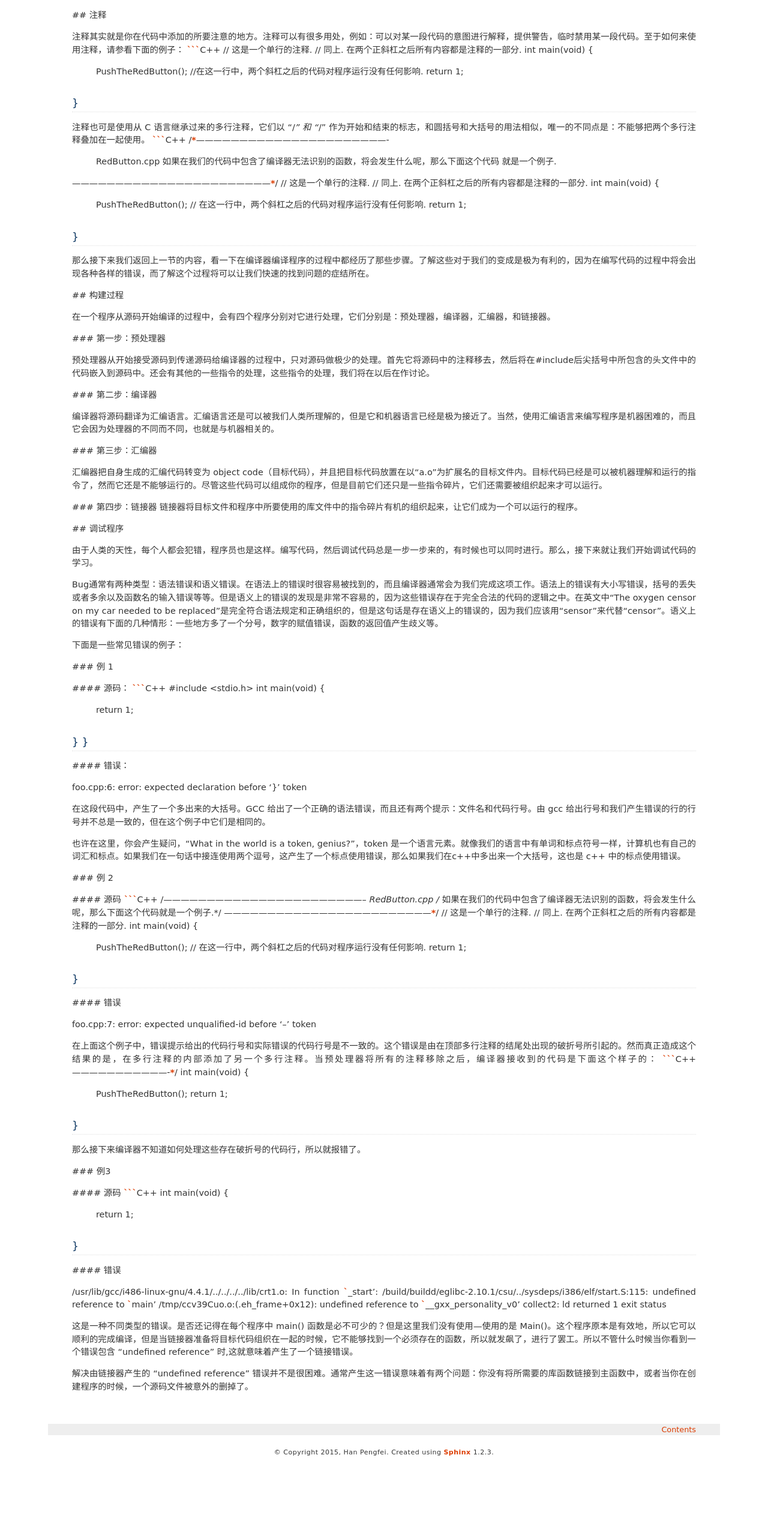
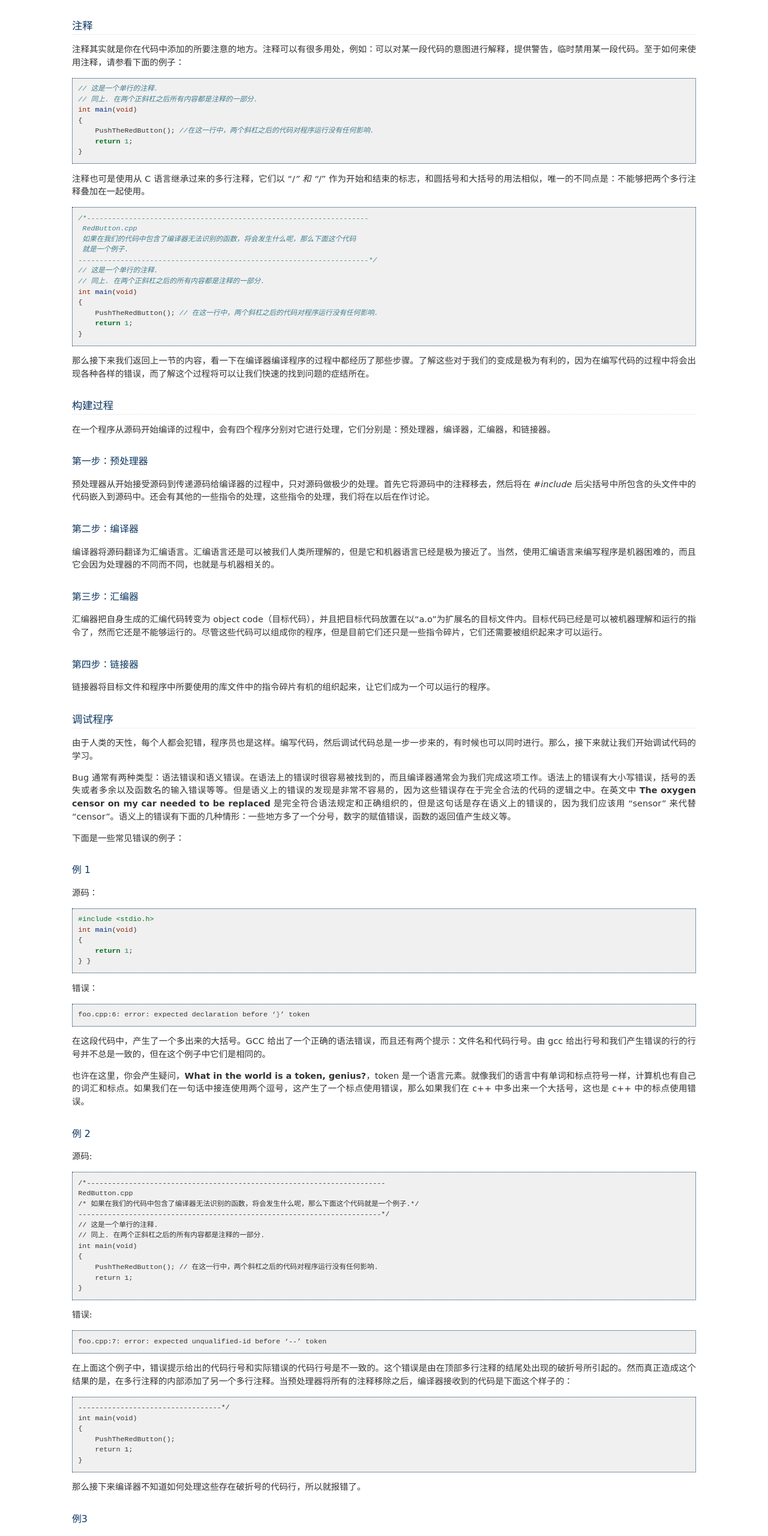
Before and after one commit to Haiku-cn/Haiku-cn.github.io, a plain HTML site: page develop/darkwyrm/learning/C02.html in a window 1280 px wide. Shown: the part 220-2780 px from the top of the page at 60% size. Before the commit the page ends 2657 px from the top, so only its background shows below. Drawn offline with Linux system fonts and the light colour scheme.

Commit message:
style converted from markdown to rst for C01, C02

```diff
--- a/develop/darkwyrm/learning/C02.html
+++ b/develop/darkwyrm/learning/C02.html
@@ -43,115 +43,128 @@
   <div class="section" id="id1">
 <h1>第二课<a class="headerlink" href="#id1" title="Permalink to this headline">¶</a></h1>
 <p>也许现在我们写下的程序并没有实际的用处，当时随着我们学习的深入，你会发现你可以让自己的程序做很多的事情。那么在这一节里，我们主要来介绍两个方面的内容：注释和编译器在创建你的程序过程中的各个不同的阶段。在这里，我们还要探讨一下如何调试你的代码。</p>
-<p>## 注释</p>
-<p>注释其实就是你在代码中添加的所要注意的地方。注释可以有很多用处，例如：可以对某一段代码的意图进行解释，提供警告，临时禁用某一段代码。至于如何来使用注释，请参看下面的例子：
-<a href="#id2"><span class="problematic" id="id3">``</span></a><a href="#id4"><span class="problematic" id="id5">`</span></a>C++
-// 这是一个单行的注释.
-// 同上. 在两个正斜杠之后所有内容都是注释的一部分.
-int main(void)
-{</p>
-<blockquote>
-<div>PushTheRedButton(); //在这一行中，两个斜杠之后的代码对程序运行没有任何影响.
-return 1;</div></blockquote>
+<div class="section" id="id2">
+<h2>注释<a class="headerlink" href="#id2" title="Permalink to this headline">¶</a></h2>
+<p>注释其实就是你在代码中添加的所要注意的地方。注释可以有很多用处，例如：可以对某一段代码的意图进行解释，提供警告，临时禁用某一段代码。至于如何来使用注释，请参看下面的例子：</p>
+<div class="highlight-cpp"><div class="highlight"><pre><span class="c1">// 这是一个单行的注释.</span>
+<span class="c1">// 同上. 在两个正斜杠之后所有内容都是注释的一部分.</span>
+<span class="kt">int</span> <span class="nf">main</span><span class="p">(</span><span class="kt">void</span><span class="p">)</span>
+<span class="p">{</span>
+    <span class="n">PushTheRedButton</span><span class="p">();</span> <span class="c1">//在这一行中，两个斜杠之后的代码对程序运行没有任何影响.</span>
+    <span class="k">return</span> <span class="mi">1</span><span class="p">;</span>
+<span class="p">}</span>
+</pre></div>
+</div>
+<p>注释也可是使用从 C 语言继承过来的多行注释，它们以 “/<em>” 和 “</em>/” 作为开始和结束的标志，和圆括号和大括号的用法相似，唯一的不同点是：不能够把两个多行注释叠加在一起使用。</p>
+<div class="highlight-cpp"><div class="highlight"><pre><span class="cm">/*-------------------------------------------------------------------</span>
+<span class="cm"> RedButton.cpp</span>
+<span class="cm"> 如果在我们的代码中包含了编译器无法识别的函数，将会发生什么呢，那么下面这个代码</span>
+<span class="cm"> 就是一个例子.</span>
+<span class="cm">---------------------------------------------------------------------*/</span>
+<span class="c1">// 这是一个单行的注释.</span>
+<span class="c1">// 同上. 在两个正斜杠之后的所有内容都是注释的一部分.</span>
+<span class="kt">int</span> <span class="nf">main</span><span class="p">(</span><span class="kt">void</span><span class="p">)</span>
+<span class="p">{</span>
+    <span class="n">PushTheRedButton</span><span class="p">();</span> <span class="c1">// 在这一行中，两个斜杠之后的代码对程序运行没有任何影响.</span>
+    <span class="k">return</span> <span class="mi">1</span><span class="p">;</span>
+<span class="p">}</span>
+</pre></div>
+</div>
+<p>那么接下来我们返回上一节的内容，看一下在编译器编译程序的过程中都经历了那些步骤。了解这些对于我们的变成是极为有利的，因为在编写代码的过程中将会出现各种各样的错误，而了解这个过程将可以让我们快速的找到问题的症结所在。</p>
+</div>
+<div class="section" id="id3">
+<h2>构建过程<a class="headerlink" href="#id3" title="Permalink to this headline">¶</a></h2>
+<p>在一个程序从源码开始编译的过程中，会有四个程序分别对它进行处理，它们分别是：预处理器，编译器，汇编器，和链接器。</p>
+<div class="section" id="id4">
+<h3>第一步：预处理器<a class="headerlink" href="#id4" title="Permalink to this headline">¶</a></h3>
+<p>预处理器从开始接受源码到传递源码给编译器的过程中，只对源码做极少的处理。首先它将源码中的注释移去，然后将在 <em>#include</em> 后尖括号中所包含的头文件中的代码嵌入到源码中。还会有其他的一些指令的处理，这些指令的处理，我们将在以后在作讨论。</p>
+</div>
+<div class="section" id="id5">
+<h3>第二步：编译器<a class="headerlink" href="#id5" title="Permalink to this headline">¶</a></h3>
+<p>编译器将源码翻译为汇编语言。汇编语言还是可以被我们人类所理解的，但是它和机器语言已经是极为接近了。当然，使用汇编语言来编写程序是机器困难的，而且它会因为处理器的不同而不同，也就是与机器相关的。</p>
+</div>
 <div class="section" id="id6">
-<h2>}<a class="headerlink" href="#id6" title="Permalink to this headline">¶</a></h2>
-<p>注释也可是使用从 C 语言继承过来的多行注释，它们以 “/<em>” 和 “</em>/” 作为开始和结束的标志，和圆括号和大括号的用法相似，唯一的不同点是：不能够把两个多行注释叠加在一起使用。
-<a href="#id7"><span class="problematic" id="id8">``</span></a><a href="#id9"><span class="problematic" id="id10">`</span></a>C++
-/<a href="#id11"><span class="problematic" id="id12">*</span></a>&#8212;&#8212;&#8212;&#8212;&#8212;&#8212;&#8212;&#8212;&#8212;&#8212;&#8212;&#8212;&#8212;&#8212;&#8212;&#8212;&#8212;&#8212;&#8212;&#8212;&#8212;&#8212;-</p>
-<blockquote>
-<div>RedButton.cpp
-如果在我们的代码中包含了编译器无法识别的函数，将会发生什么呢，那么下面这个代码
-就是一个例子.</div></blockquote>
-<p>&#8212;&#8212;&#8212;&#8212;&#8212;&#8212;&#8212;&#8212;&#8212;&#8212;&#8212;&#8212;&#8212;&#8212;&#8212;&#8212;&#8212;&#8212;&#8212;&#8212;&#8212;&#8212;&#8212;<a href="#id13"><span class="problematic" id="id14">*</span></a>/
+<h3>第三步：汇编器<a class="headerlink" href="#id6" title="Permalink to this headline">¶</a></h3>
+<p>汇编器把自身生成的汇编代码转变为 object code（目标代码），并且把目标代码放置在以“a.o”为扩展名的目标文件内。目标代码已经是可以被机器理解和运行的指令了，然而它还是不能够运行的。尽管这些代码可以组成你的程序，但是目前它们还只是一些指令碎片，它们还需要被组织起来才可以运行。</p>
+</div>
+<div class="section" id="id7">
+<h3>第四步：链接器<a class="headerlink" href="#id7" title="Permalink to this headline">¶</a></h3>
+<p>链接器将目标文件和程序中所要使用的库文件中的指令碎片有机的组织起来，让它们成为一个可以运行的程序。</p>
+</div>
+</div>
+<div class="section" id="id8">
+<h2>调试程序<a class="headerlink" href="#id8" title="Permalink to this headline">¶</a></h2>
+<p>由于人类的天性，每个人都会犯错，程序员也是这样。编写代码，然后调试代码总是一步一步来的，有时候也可以同时进行。那么，接下来就让我们开始调试代码的学习。</p>
+<p>Bug 通常有两种类型：语法错误和语义错误。在语法上的错误时很容易被找到的，而且编译器通常会为我们完成这项工作。语法上的错误有大小写错误，括号的丢失或者多余以及函数名的输入错误等等。但是语义上的错误的发现是非常不容易的，因为这些错误存在于完全合法的代码的逻辑之中。在英文中 <strong>The oxygen censor on my car needed to be replaced</strong> 是完全符合语法规定和正确组织的，但是这句话是存在语义上的错误的，因为我们应该用 “sensor” 来代替 “censor”。语义上的错误有下面的几种情形：一些地方多了一个分号，数字的赋值错误，函数的返回值产生歧义等。</p>
+<p>下面是一些常见错误的例子：</p>
+<div class="section" id="id9">
+<h3>例 1<a class="headerlink" href="#id9" title="Permalink to this headline">¶</a></h3>
+<p>源码：</p>
+<div class="highlight-cpp"><div class="highlight"><pre><span class="cp">#include &lt;stdio.h&gt;</span>
+<span class="kt">int</span> <span class="nf">main</span><span class="p">(</span><span class="kt">void</span><span class="p">)</span>
+<span class="p">{</span>
+    <span class="k">return</span> <span class="mi">1</span><span class="p">;</span>
+<span class="p">}</span> <span class="p">}</span>
+</pre></div>
+</div>
+<p>错误：</p>
+<div class="highlight-sh"><div class="highlight"><pre>foo.cpp:6: error: expected declaration before ‘<span class="o">}</span>’ token
+</pre></div>
+</div>
+<p>在这段代码中，产生了一个多出来的大括号。GCC 给出了一个正确的语法错误，而且还有两个提示：文件名和代码行号。由 gcc 给出行号和我们产生错误的行的行号并不总是一致的，但在这个例子中它们是相同的。</p>
+<p>也许在这里，你会产生疑问，<strong>What in the world is a token, genius?</strong>，token 是一个语言元素。就像我们的语言中有单词和标点符号一样，计算机也有自己的词汇和标点。如果我们在一句话中接连使用两个逗号，这产生了一个标点使用错误，那么如果我们在 c++ 中多出来一个大括号，这也是 c++ 中的标点使用错误。</p>
+</div>
+<div class="section" id="id10">
+<h3>例 2<a class="headerlink" href="#id10" title="Permalink to this headline">¶</a></h3>
+<p>源码:</p>
+<div class="highlight-cpp"><div class="highlight"><pre>/*-----------------------------------------------------------------------
+RedButton.cpp
+/* 如果在我们的代码中包含了编译器无法识别的函数，将会发生什么呢，那么下面这个代码就是一个例子.*/
+------------------------------------------------------------------------*/
 // 这是一个单行的注释.
 // 同上. 在两个正斜杠之后的所有内容都是注释的一部分.
 int main(void)
-{</p>
-<blockquote>
-<div>PushTheRedButton(); // 在这一行中，两个斜杠之后的代码对程序运行没有任何影响.
-return 1;</div></blockquote>
+{
+    PushTheRedButton(); // 在这一行中，两个斜杠之后的代码对程序运行没有任何影响.
+    return 1;
+}
+</pre></div>
 </div>
-<div class="section" id="id15">
-<h2>}<a class="headerlink" href="#id15" title="Permalink to this headline">¶</a></h2>
-<p>那么接下来我们返回上一节的内容，看一下在编译器编译程序的过程中都经历了那些步骤。了解这些对于我们的变成是极为有利的，因为在编写代码的过程中将会出现各种各样的错误，而了解这个过程将可以让我们快速的找到问题的症结所在。</p>
-<p>## 构建过程</p>
-<p>在一个程序从源码开始编译的过程中，会有四个程序分别对它进行处理，它们分别是：预处理器，编译器，汇编器，和链接器。</p>
-<p>### 第一步：预处理器</p>
-<p>预处理器从开始接受源码到传递源码给编译器的过程中，只对源码做极少的处理。首先它将源码中的注释移去，然后将在#include后尖括号中所包含的头文件中的代码嵌入到源码中。还会有其他的一些指令的处理，这些指令的处理，我们将在以后在作讨论。</p>
-<p>### 第二步：编译器</p>
-<p>编译器将源码翻译为汇编语言。汇编语言还是可以被我们人类所理解的，但是它和机器语言已经是极为接近了。当然，使用汇编语言来编写程序是机器困难的，而且它会因为处理器的不同而不同，也就是与机器相关的。</p>
-<p>### 第三步：汇编器</p>
-<p>汇编器把自身生成的汇编代码转变为 object code（目标代码），并且把目标代码放置在以“a.o”为扩展名的目标文件内。目标代码已经是可以被机器理解和运行的指令了，然而它还是不能够运行的。尽管这些代码可以组成你的程序，但是目前它们还只是一些指令碎片，它们还需要被组织起来才可以运行。</p>
-<p>### 第四步：链接器
-链接器将目标文件和程序中所要使用的库文件中的指令碎片有机的组织起来，让它们成为一个可以运行的程序。</p>
-<p>## 调试程序</p>
-<p>由于人类的天性，每个人都会犯错，程序员也是这样。编写代码，然后调试代码总是一步一步来的，有时候也可以同时进行。那么，接下来就让我们开始调试代码的学习。</p>
-<p>Bug通常有两种类型：语法错误和语义错误。在语法上的错误时很容易被找到的，而且编译器通常会为我们完成这项工作。语法上的错误有大小写错误，括号的丢失或者多余以及函数名的输入错误等等。但是语义上的错误的发现是非常不容易的，因为这些错误存在于完全合法的代码的逻辑之中。在英文中“The oxygen censor on my car needed to be replaced”是完全符合语法规定和正确组织的，但是这句话是存在语义上的错误的，因为我们应该用“sensor”来代替“censor”。语义上的错误有下面的几种情形：一些地方多了一个分号，数字的赋值错误，函数的返回值产生歧义等。</p>
-<p>下面是一些常见错误的例子：</p>
-<p>### 例 1</p>
-<p>#### 源码：
-<a href="#id16"><span class="problematic" id="id17">``</span></a><a href="#id18"><span class="problematic" id="id19">`</span></a>C++
-#include &lt;stdio.h&gt;
+<p>错误:</p>
+<div class="highlight-sh"><div class="highlight"><pre>foo.cpp:7: error: expected unqualified-id before ‘--’ token
+</pre></div>
+</div>
+<p>在上面这个例子中，错误提示给出的代码行号和实际错误的代码行号是不一致的。这个错误是由在顶部多行注释的结尾处出现的破折号所引起的。然而真正造成这个结果的是，在多行注释的内部添加了另一个多行注释。当预处理器将所有的注释移除之后，编译器接收到的代码是下面这个样子的：</p>
+<div class="highlight-cpp"><div class="highlight"><pre>----------------------------------*/
 int main(void)
-{</p>
-<blockquote>
-<div>return 1;</div></blockquote>
+{
+    PushTheRedButton();
+    return 1;
+}
+</pre></div>
 </div>
-<div class="section" id="id20">
-<h2>} }<a class="headerlink" href="#id20" title="Permalink to this headline">¶</a></h2>
-<p>#### 错误：</p>
-<p>foo.cpp:6: error: expected declaration before ‘}’ token</p>
-<p>在这段代码中，产生了一个多出来的大括号。GCC 给出了一个正确的语法错误，而且还有两个提示：文件名和代码行号。由 gcc 给出行号和我们产生错误的行的行号并不总是一致的，但在这个例子中它们是相同的。</p>
-<p>也许在这里，你会产生疑问，“What in the world is a token, genius?”，token 是一个语言元素。就像我们的语言中有单词和标点符号一样，计算机也有自己的词汇和标点。如果我们在一句话中接连使用两个逗号，这产生了一个标点使用错误，那么如果我们在c++中多出来一个大括号，这也是 c++ 中的标点使用错误。</p>
-<p>### 例 2</p>
-<p>#### 源码
-<a href="#id21"><span class="problematic" id="id22">``</span></a><a href="#id23"><span class="problematic" id="id24">`</span></a>C++
-/<em>&#8212;&#8212;&#8212;&#8212;&#8212;&#8212;&#8212;&#8212;&#8212;&#8212;&#8212;&#8212;&#8212;&#8212;&#8212;&#8212;&#8212;&#8212;&#8212;&#8212;&#8212;&#8212;&#8212;&#8211;
-RedButton.cpp
-/</em> 如果在我们的代码中包含了编译器无法识别的函数，将会发生什么呢，那么下面这个代码就是一个例子.*/
-&#8212;&#8212;&#8212;&#8212;&#8212;&#8212;&#8212;&#8212;&#8212;&#8212;&#8212;&#8212;&#8212;&#8212;&#8212;&#8212;&#8212;&#8212;&#8212;&#8212;&#8212;&#8212;&#8212;&#8212;<a href="#id25"><span class="problematic" id="id26">*</span></a>/
-// 这是一个单行的注释.
-// 同上. 在两个正斜杠之后的所有内容都是注释的一部分.
-int main(void)
-{</p>
-<blockquote>
-<div>PushTheRedButton(); // 在这一行中，两个斜杠之后的代码对程序运行没有任何影响.
-return 1;</div></blockquote>
+<p>那么接下来编译器不知道如何处理这些存在破折号的代码行，所以就报错了。</p>
 </div>
-<div class="section" id="id27">
-<h2>}<a class="headerlink" href="#id27" title="Permalink to this headline">¶</a></h2>
-<p>#### 错误</p>
-<p>foo.cpp:7: error: expected unqualified-id before ‘&#8211;’ token</p>
-<p>在上面这个例子中，错误提示给出的代码行号和实际错误的代码行号是不一致的。这个错误是由在顶部多行注释的结尾处出现的破折号所引起的。然而真正造成这个结果的是，在多行注释的内部添加了另一个多行注释。当预处理器将所有的注释移除之后，编译器接收到的代码是下面这个样子的：
-<a href="#id28"><span class="problematic" id="id29">``</span></a><a href="#id30"><span class="problematic" id="id31">`</span></a>C++
-&#8212;&#8212;&#8212;&#8212;&#8212;&#8212;&#8212;&#8212;&#8212;&#8212;&#8212;-<a href="#id32"><span class="problematic" id="id33">*</span></a>/
-int main(void)
-{</p>
-<blockquote>
-<div>PushTheRedButton();
-return 1;</div></blockquote>
+<div class="section" id="id11">
+<h3>例3<a class="headerlink" href="#id11" title="Permalink to this headline">¶</a></h3>
+<p>源码:</p>
+<div class="highlight-cpp"><div class="highlight"><pre><span class="kt">int</span> <span class="nf">main</span><span class="p">(</span><span class="kt">void</span><span class="p">)</span>
+<span class="p">{</span>
+    <span class="k">return</span> <span class="mi">1</span><span class="p">;</span>
+<span class="p">}</span>
+</pre></div>
 </div>
-<div class="section" id="id34">
-<h2>}<a class="headerlink" href="#id34" title="Permalink to this headline">¶</a></h2>
-<p>那么接下来编译器不知道如何处理这些存在破折号的代码行，所以就报错了。</p>
-<p>### 例3</p>
-<p>#### 源码
-<a href="#id35"><span class="problematic" id="id36">``</span></a><a href="#id37"><span class="problematic" id="id38">`</span></a>C++
-int main(void)
-{</p>
-<blockquote>
-<div>return 1;</div></blockquote>
+<p>错误:</p>
+<div class="highlight-sh"><div class="highlight"><pre>/usr/lib/gcc/i486-linux-gnu/4.4.1/../../../../lib/crt1.o: In function `_start&#39;:
+/build/buildd/eglibc-2.10.1/csu/../sysdeps/i386/elf/start.S:115: undefined
+reference to `main&#39;
+/tmp/ccv39Cuo.o:(.eh_frame+0x12): undefined reference to `__gxx_personality_v0&#39;
+collect2: ld returned 1 exit status
+</pre></div>
 </div>
-<div class="section" id="id39">
-<h2>}<a class="headerlink" href="#id39" title="Permalink to this headline">¶</a></h2>
-<p>#### 错误</p>
-<p>/usr/lib/gcc/i486-linux-gnu/4.4.1/../../../../lib/crt1.o: In function <a href="#id40"><span class="problematic" id="id41">`</span></a>_start&#8217;:
-/build/buildd/eglibc-2.10.1/csu/../sysdeps/i386/elf/start.S:115: undefined
-reference to <a href="#id42"><span class="problematic" id="id43">`</span></a>main&#8217;
-/tmp/ccv39Cuo.o:(.eh_frame+0x12): undefined reference to <a href="#id44"><span class="problematic" id="id45">`</span></a>__gxx_personality_v0&#8217;
-collect2: ld returned 1 exit status</p>
-<p>这是一种不同类型的错误。是否还记得在每个程序中 main() 函数是必不可少的？但是这里我们没有使用&#8212;使用的是 Main()。这个程序原本是有效地，所以它可以顺利的完成编译，但是当链接器准备将目标代码组织在一起的时候，它不能够找到一个必须存在的函数，所以就发飙了，进行了罢工。所以不管什么时候当你看到一个错误包含 “undefined reference” 时,这就意味着产生了一个链接错误。</p>
-<p>解决由链接器产生的 “undefined reference” 错误并不是很困难。通常产生这一错误意味着有两个问题：你没有将所需要的库函数链接到主函数中，或者当你在创建程序的时候，一个源码文件被意外的删掉了。</p>
+<p>这是一种不同类型的错误。是否还记得在每个程序中 <em>main()</em> 函数是必不可少的？但是这里我们没有使用&#8212;使用的是 <em>main()</em>。这个程序原本是有效地，所以它可以顺利的完成编译，但是当链接器准备将目标代码组织在一起的时候，它不能够找到一个必须存在的函数，所以就发飙了，进行了罢工。所以不管什么时候当你看到一个错误包含 <strong>undefined reference</strong> 时,这就意味着产生了一个链接错误。</p>
+<p>解决由链接器产生的 <strong>undefined reference</strong> 错误并不是很困难。通常产生这一错误意味着有两个问题：你没有将所需要的库函数链接到主函数中，或者当你在创建程序的时候，一个源码文件被意外的删掉了。</p>
+</div>
 </div>
 </div>
 
```
Also changed, not shown: develop/darkwyrm/learning/C01.html (+81 -104 lines), _sources/develop/darkwyrm/learning/C01.txt, _sources/develop/darkwyrm/learning/C02.txt, searchindex.js, 1 other file.
